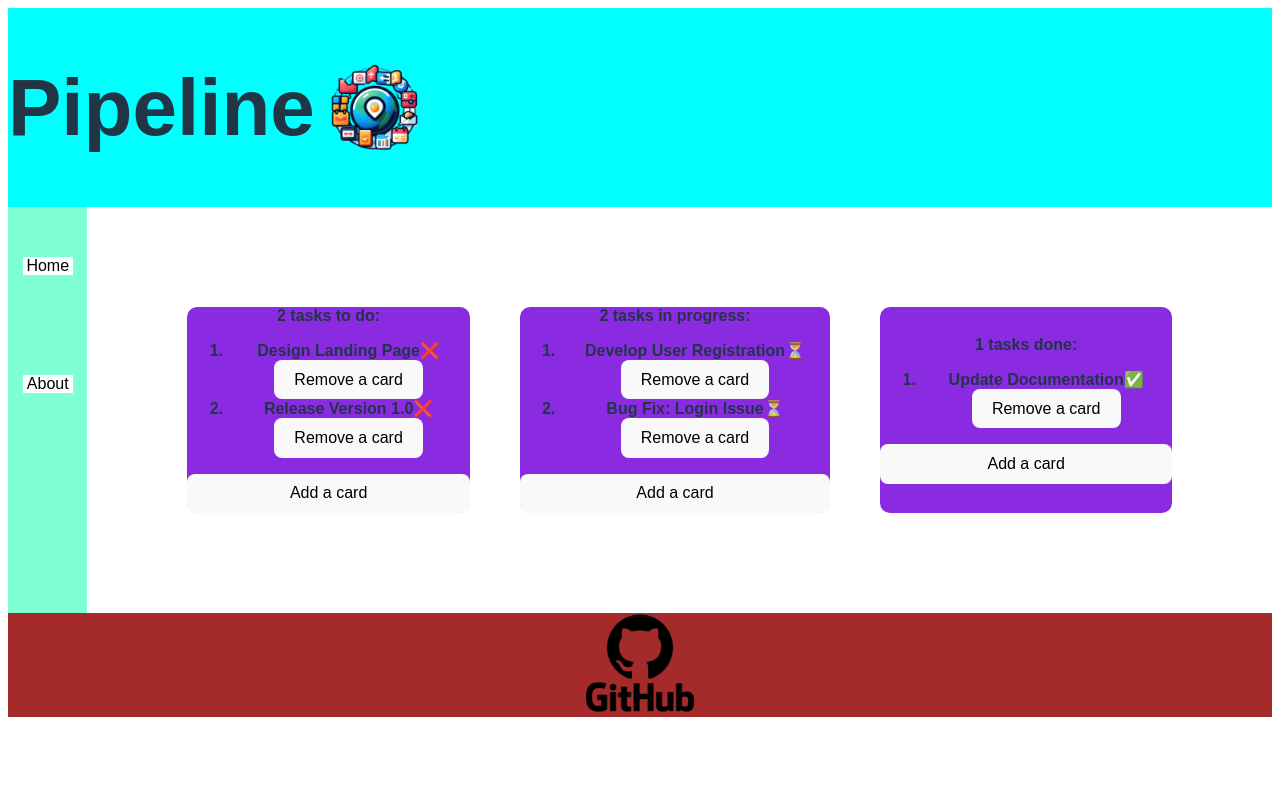
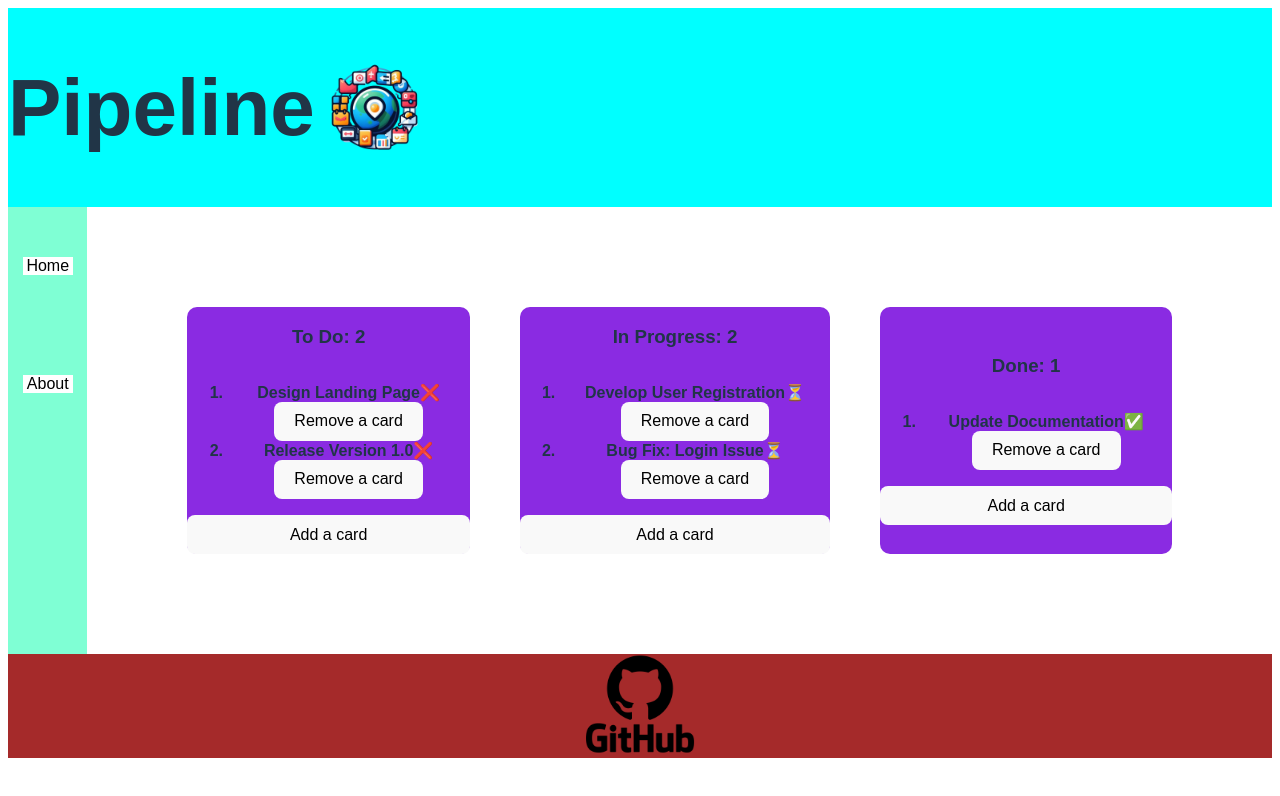
Before and after one commit to Miguel-Bastos01/react-app-ironhack, a React (Vite) app in the folder kanban/: page / in a window 1280 px wide. Shown: the top 796 px of the page. Built offline with nearby package versions, Linux system fonts and the light colour scheme.

Commit message:
Day 1 and Day 2 officially locked off

```diff
--- a/kanban/src/App.jsx
+++ b/kanban/src/App.jsx
@@ -11,10 +11,8 @@ function App() {
   const [cards, setCards] = useState(list)
 
   const deleteItem = (id) => {
-    console.log("I'm running")
           const copyList = structuredClone(cards);
           const filter = copyList.filter((todo) => todo.id !== id);
-          console.log(filter)
           setCards(filter);
       }
 
@@ -29,7 +27,6 @@ function App() {
         </div>
         <div className='MainPage'>
           <MainPage deleteItem={deleteItem} cards={cards} />
-
         </div>
       </div>
       <div className='Footer'>
--- a/kanban/src/components/MainPage.jsx
+++ b/kanban/src/components/MainPage.jsx
@@ -3,27 +3,19 @@ import { useState } from "react";
 import { TaskList } from "./TaskList";
 
 export function MainPage({ deleteItem, cards}) {
-  const toDoList = cards.filter((card) => card.status === "To Do");
-  const inProgressList = cards.filter((card) => card.status === "In Progress");
-  const doneList = cards.filter((card) => card.status === "Done");
-  const [toDoCards, setToDoCards] = useState(toDoList)
-  const [inProgCards, setInProgCards] = useState(inProgressList)
-  const [doneCards, setDoneCards] = useState(doneList)
+
     return (
         <div className="MainPage">
             <div className="toDoColumn column">
-                {toDoCards.length} tasks to do:
-                <TaskList deleteItem={deleteItem} myCards={toDoCards} />
+                <TaskList type="To Do" deleteItem={deleteItem} myCards={cards} />
                 <button>Add a card</button>
             </div>
             <div className="inProgColumn column">
-                {inProgCards.length} tasks in progress:
-                <TaskList deleteItem={deleteItem} myCards={inProgCards} />
+                <TaskList type="In Progress" deleteItem={deleteItem} myCards={cards} />
                 <button>Add a card</button>
             </div>
             <div className="doneColumn column">
-                {doneCards.length} tasks done:
-                <TaskList deleteItem={deleteItem} myCards={doneCards} />
+                <TaskList type="Done" deleteItem={deleteItem} myCards={cards} />
                 <button>Add a card</button>
             </div>
         </div>
--- a/kanban/src/components/TaskList.jsx
+++ b/kanban/src/components/TaskList.jsx
@@ -1,13 +1,20 @@
 import { TaskItem } from './TaskItem';
 
-export function TaskList({ deleteItem, myCards }) {
+export function TaskList({ type, deleteItem, myCards }) {
+
+  const cards = myCards.filter((card) => card.status === type);
+
   return (
+    <>
+      <h3>{type}: {cards.length}</h3>
     <ol>
-      {myCards.map( (item) => {
+      {cards.map( (item) => {
         return (
           <TaskItem deleteItem={deleteItem} item={item} />
         )
       })}
     </ol>
+    </>
+
   )
 }
```
